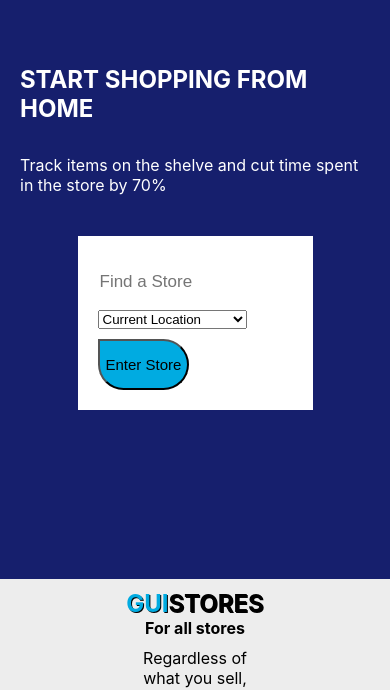
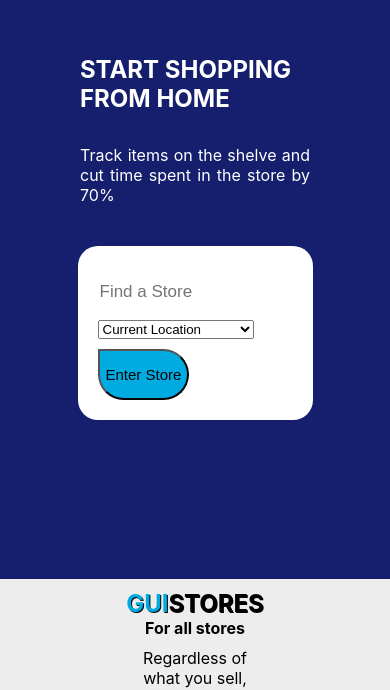
Before and after one commit to Tabspear/Guidard, a React (Create React App) app in the folder guidard-ui/: page / in a window 390 px wide. Shown: the part 136-826 px from the top of the page. Built offline with nearby package versions, Linux system fonts and the light colour scheme; no server answers.

Commit message:
Fix landing page

```diff
--- a/guidard-ui/src/components/LandingPage.css
+++ b/guidard-ui/src/components/LandingPage.css
@@ -1,15 +1,30 @@
 .page_wrapper {
   width: 100%;
   color: white;
- background-color: #161F6D;
+  background-color: #161f6d;
 }
- .land_page_title{
-   font-size: 400%;
+.item_A {
+  margin-left: 60px;
+  margin-right: 60px;
 }
- .land_page_subtitle{
+
+.item_B {
+  margin-left: 60px;
+  margin-right: 60px;
+}
+.land_page_title {
   font-size: 200%;
+  margin-left: 30px;
+  margin-right: 30px;
 }
- .page_wrapper>.landingPage_container {
+.land_page_subtitle {
+  font-size: 200%;
+  text-align: justify;
+  margin-left: 30px;
+  margin-right: 30px;
+}
+
+.page_wrapper > .landingPage_container {
   display: flex;
   justify-content: center;
   align-items: center;
@@ -25,28 +40,43 @@
     justify-content: center;
     align-items: center;
   }
-     .land_page_title{
+  .land_page_title {
     font-size: 150%;
   }
-    .land_page_subtitle{
+  .land_page_subtitle {
     font-size: 100%;
+  }
+  .item_A {
+    margin-left: 30px;
+    margin-right: 30px;
+  }
+
+  .item_B {
+    margin-left: 30px;
+    margin-right: 30px;
   }
 }
 
-
 @media (min-width: 481px) and (max-width: 767px) {
-
   .landingPage_container {
     display: flex;
     flex-direction: column;
     justify-content: center;
     align-items: center;
   }
-   .land_page_title{
+  .land_page_title {
     font-size: 200%;
   }
-  .land_page_subtitle{
+  .land_page_subtitle {
     font-size: 150%;
   }
+  .item_A {
+    margin-left: 50px;
+    margin-right: 50px;
+  }
 
+  .item_B {
+    margin-left: 50px;
+    margin-right: 50px;
   }
+}
--- a/guidard-ui/src/components/LandingPage.js
+++ b/guidard-ui/src/components/LandingPage.js
@@ -10,11 +10,11 @@ const LandingPage = ()=>{
     return (
         <div className = "page_wrapper">
             <div className = "landingPage_container">
-                <div>
+                <div className='item_A'>
                     <h4 className = "land_page_title">START SHOPPING FROM HOME</h4>
                     <p className = "land_page_subtitle">Track items on the shelve and cut time spent in the store by 70%</p>
                 </div>
-                <div>
+                <div className='item_B'>
                 <SelectStore/>
                 </div>
             </div>
--- a/guidard-ui/src/components/SelectStore.css
+++ b/guidard-ui/src/components/SelectStore.css
@@ -1,4 +1,4 @@
-.selectStore_wrapper{
+.selectStore_wrapper {
   background-color: white;
   max-width: 40vw;
   max-height: 100vh;
@@ -6,22 +6,23 @@
   display: flex;
   flex-direction: column;
   z-index: 100;
+  border-radius: 20px;
 }
 .select_locations {
   margin-bottom: 10px;
 }
-
+.select_option {
+  width: 40vw;
+  max-height: 10vh;
+}
 @media only screen and (max-width: 480px) {
-    .selectStore_wrapper{
+  .selectStore_wrapper {
     max-width: 50vw;
   }
-
 }
 
 @media (min-width: 481px) and (max-width: 767px) {
-
-    .selectStore_wrapper{
+  .selectStore_wrapper {
     max-width: 70vw;
   }
-
 }
--- a/guidard-ui/src/components/SelectStore.js
+++ b/guidard-ui/src/components/SelectStore.js
@@ -21,7 +21,7 @@ const SelectStore = () => {
         </div>
 
          <div className='select_locations '>
-         <select value = {location} onChange = {e=> setLocation(e.target.value)}>
+         <select value = {location} onChange = {e=> setLocation(e.target.value)} className="select_option">
             <option>Select Store Location</option>
             <option value = "">Current Location</option>
             <option value = "Oakland">Oakland CA</option>
```
Lines whose indentation alone changed are shown as unchanged.
